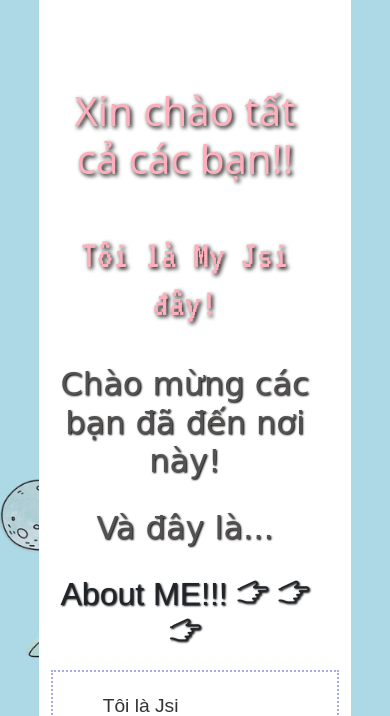
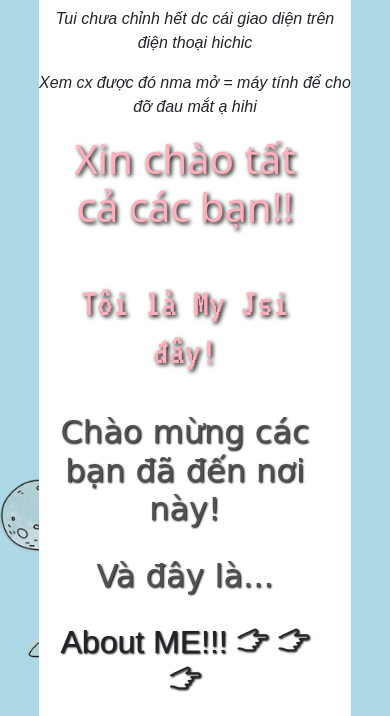
Before and after one commit to myjbn/jsijsi, a plain HTML site: page index.html in a window 390 px wide. Shown: the part 384-1100 px from the top of the page. Drawn offline with nearby package versions, Linux system fonts and the light colour scheme; a web font is replaced by a local one.

Commit message:
fixmobile

```diff
--- a/index.html
+++ b/index.html
@@ -127,6 +127,13 @@
             </button>
         </div>
 
+        <div class="mobile">
+            <i>
+                <p>Tui chưa chỉnh hết dc cái giao diện trên điện thoại hichic </p>
+                <p>Xem cx được đó nma mở = máy tính để cho đỡ đau mắt ạ hihi</p>
+            </i>
+        </div>
+
         <div class="content">
             <div class="chao">
                 <div class="chaocacban">
--- a/style.css
+++ b/style.css
@@ -139,6 +139,14 @@
         /* Even smaller font size */
         padding: 6px 12px !important;
         /* Even smaller padding */
+    }
+
+    .mobile {
+        display: block !important;
+    }
+
+    .content {
+        margin-top: -60px;
     }
 
     .chao {
@@ -517,9 +525,15 @@ body {
 
 /*Trang chu */
 
+.mobile {
+    margin-top: 10px;
+    margin-bottom: 0 !important;
+    display: none;
+}
+
 .chao {
     display: flex;
-    margin-top: 50px;
+    margin-top: 20px;
 }
 
 .chaocacban {
```
